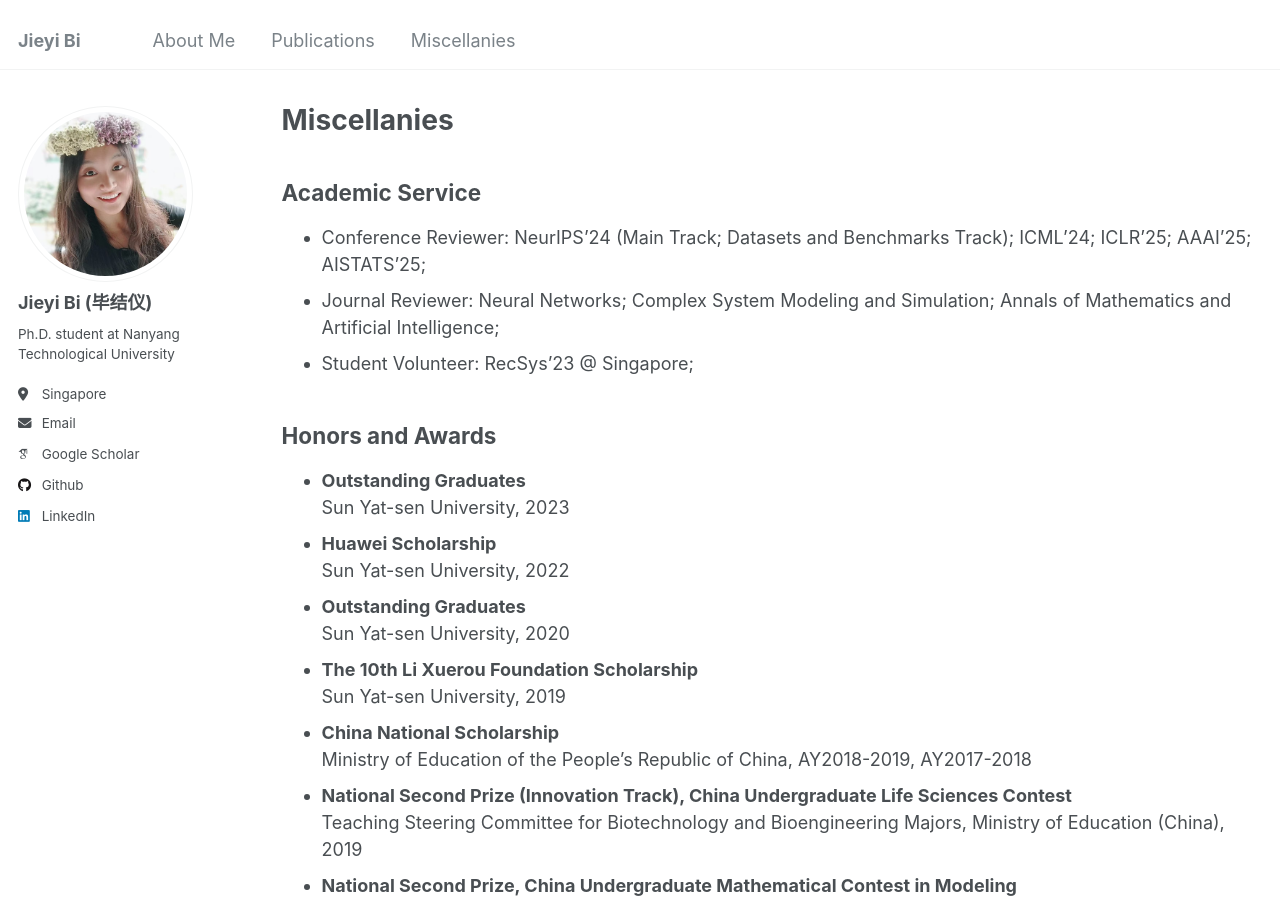
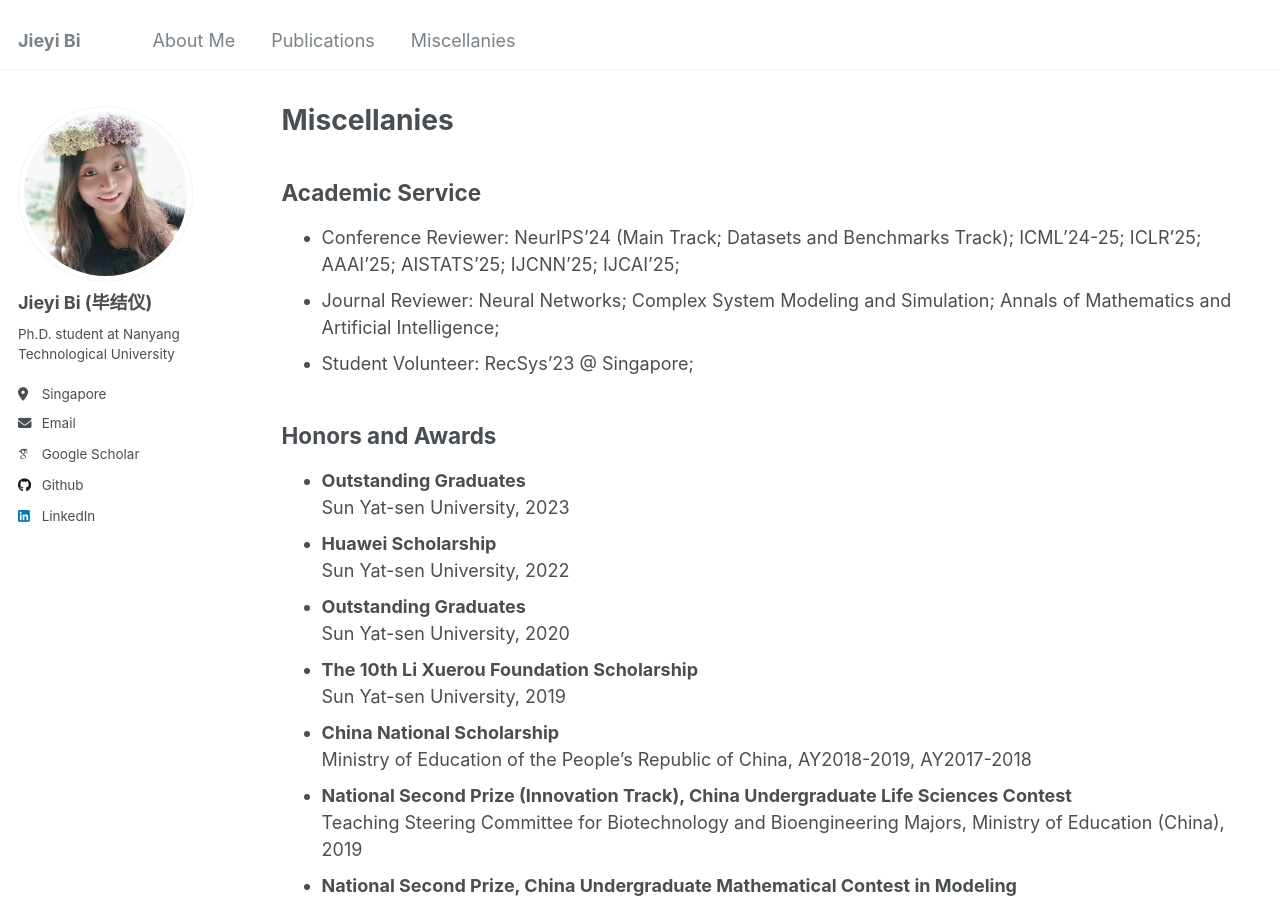
Before and after one commit to jieyibi/jieyibi.github.io, a Jekyll site: the page built from _pages/miscellanies.md, in a window 1280 px wide and 900 px high. Built offline with Jekyll 4.4.1, drawn with Linux system fonts in a browser that asks for light colours; some web fonts are replaced.

Commit message:
UPDATE SERVICES

```diff
--- a/_pages/miscellanies.md
+++ b/_pages/miscellanies.md
@@ -7,7 +7,7 @@ author_profile: true
 
 ## Academic Service
 
-* Conference Reviewer: NeurIPS'24 (Main Track; Datasets and Benchmarks Track); ICML'24; ICLR'25; AAAI'25; AISTATS’25;
+* Conference Reviewer: NeurIPS'24 (Main Track; Datasets and Benchmarks Track); ICML'24-25; ICLR'25; AAAI'25; AISTATS’25; IJCNN'25; IJCAI'25;
 * Journal Reviewer: Neural Networks; Complex System Modeling and Simulation; Annals of Mathematics and Artificial Intelligence;
 * Student Volunteer: RecSys'23 @ Singapore;
 
```
